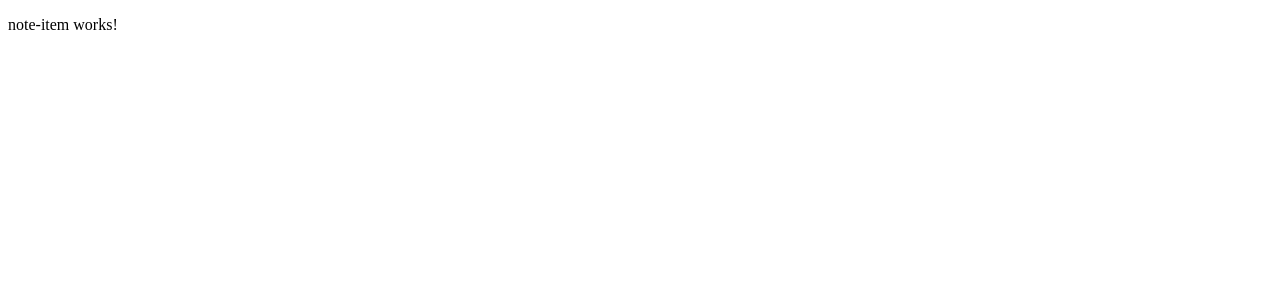
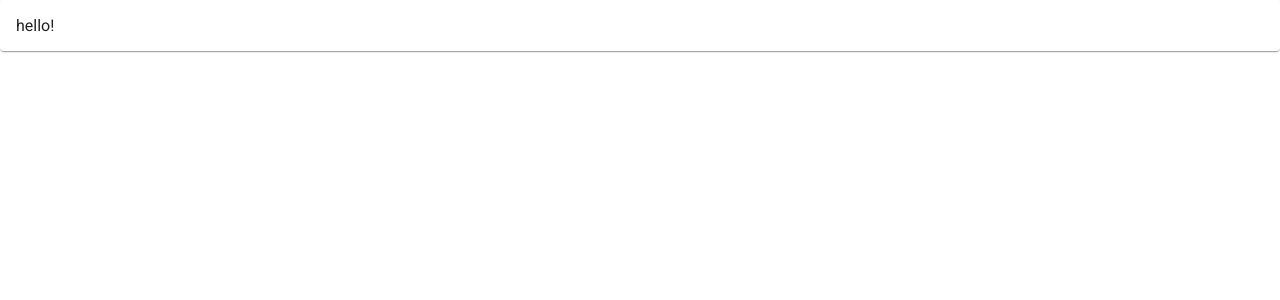
Before and after one commit to ken00535/note-manager-web, an Angular app: page / in a window 1280 px wide. Shown: the top 300 px of the page. Built offline with nearby package versions, Linux system fonts and the light colour scheme.

Commit message:
feat(note): add first card

```diff
--- a/angular.json
+++ b/angular.json
@@ -24,6 +24,7 @@
               "src/assets"
             ],
             "styles": [
+              "./node_modules/@angular/material/prebuilt-themes/indigo-pink.css",
               "src/styles.css"
             ],
             "scripts": []
@@ -88,6 +89,7 @@
               "src/assets"
             ],
             "styles": [
+              "./node_modules/@angular/material/prebuilt-themes/indigo-pink.css",
               "src/styles.css"
             ],
             "scripts": []
@@ -119,6 +121,7 @@
           }
         }
       }
-    }},
+    }
+  },
   "defaultProject": "note-manager"
 }
--- a/package.json
+++ b/package.json
@@ -12,10 +12,12 @@
   "private": true,
   "dependencies": {
     "@angular/animations": "~10.0.6",
+    "@angular/cdk": "^10.2.7",
     "@angular/common": "~10.0.6",
     "@angular/compiler": "~10.0.6",
     "@angular/core": "~10.0.6",
     "@angular/forms": "~10.0.6",
+    "@angular/material": "^10.2.7",
     "@angular/platform-browser": "~10.0.6",
     "@angular/platform-browser-dynamic": "~10.0.6",
     "@angular/router": "~10.0.6",
--- a/src/app/app.module.ts
+++ b/src/app/app.module.ts
@@ -1,8 +1,10 @@
 import { BrowserModule } from '@angular/platform-browser';
 import { NgModule } from '@angular/core';
+import { MatCardModule } from '@angular/material/card';
 
 import { AppComponent } from './app.component';
 import { NoteItemComponent } from './content/note-item/note-item.component';
+import { BrowserAnimationsModule } from '@angular/platform-browser/animations';
 
 @NgModule({
   declarations: [
@@ -10,7 +12,9 @@
     NoteItemComponent
   ],
   imports: [
-    BrowserModule
+    MatCardModule,
+    BrowserModule,
+    BrowserAnimationsModule
   ],
   providers: [],
   bootstrap: [AppComponent]
--- a/src/app/content/note-item/note-item.component.html
+++ b/src/app/content/note-item/note-item.component.html
@@ -1,4 +1,3 @@
-<p>note-item works!</p>
-<div *ngFor="let note of notes; index as i">
-    <div>{{ note.name }}</div>
-</div>
+<mat-card>
+    hello!
+</mat-card>
--- a/src/index.html
+++ b/src/index.html
@@ -6,6 +6,8 @@
   <base href="/">
   <meta name="viewport" content="width=device-width, initial-scale=1">
   <link rel="icon" type="image/x-icon" href="favicon.ico">
+  <link href="https://fonts.googleapis.com/css?family=Roboto:300,400,500&display=swap" rel="stylesheet">
+  <link href="https://fonts.googleapis.com/icon?family=Material+Icons" rel="stylesheet">
 </head>
 <body>
   <app-root></app-root>
--- a/src/styles.css
+++ b/src/styles.css
@@ -1 +1,4 @@
 /* You can add global styles to this file, and also import other style files */
+
+html, body { height: 100%; }
+body { margin: 0; font-family: Roboto, "Helvetica Neue", sans-serif; }
```
Also changed, not shown: 2 other files (tests, documents, lock files or other folders).
